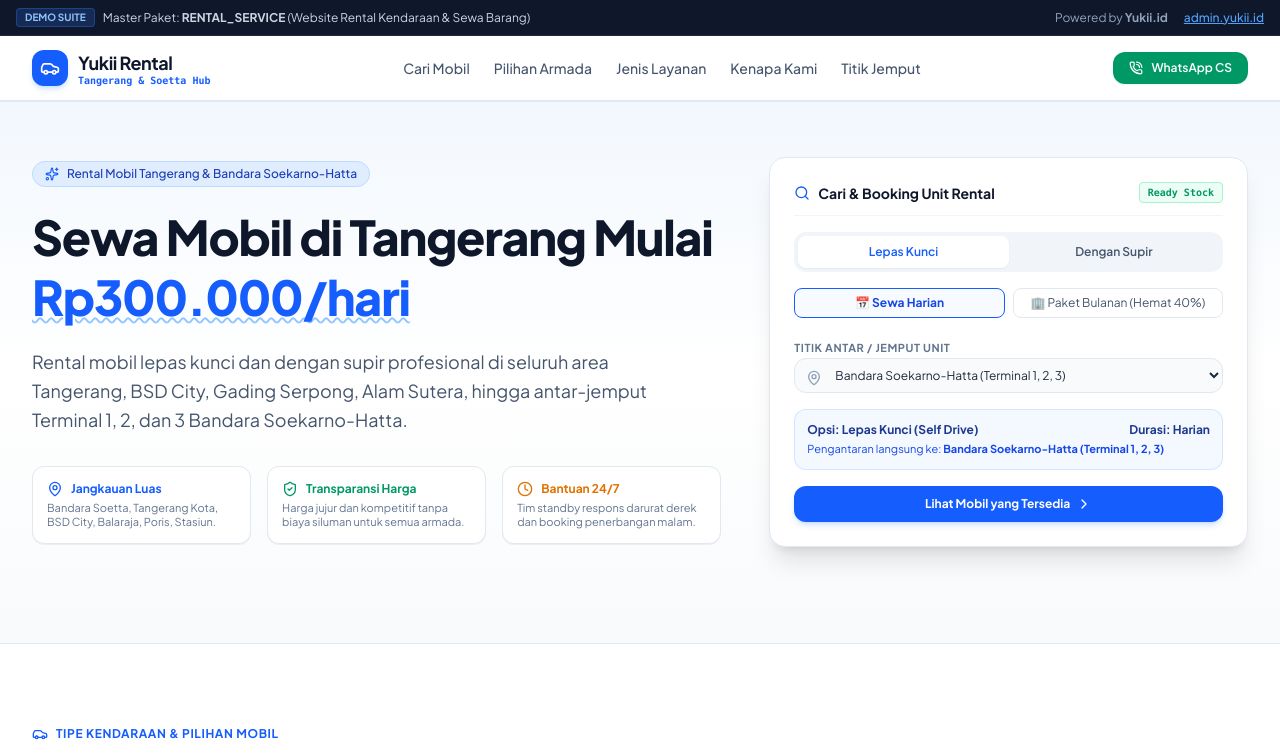
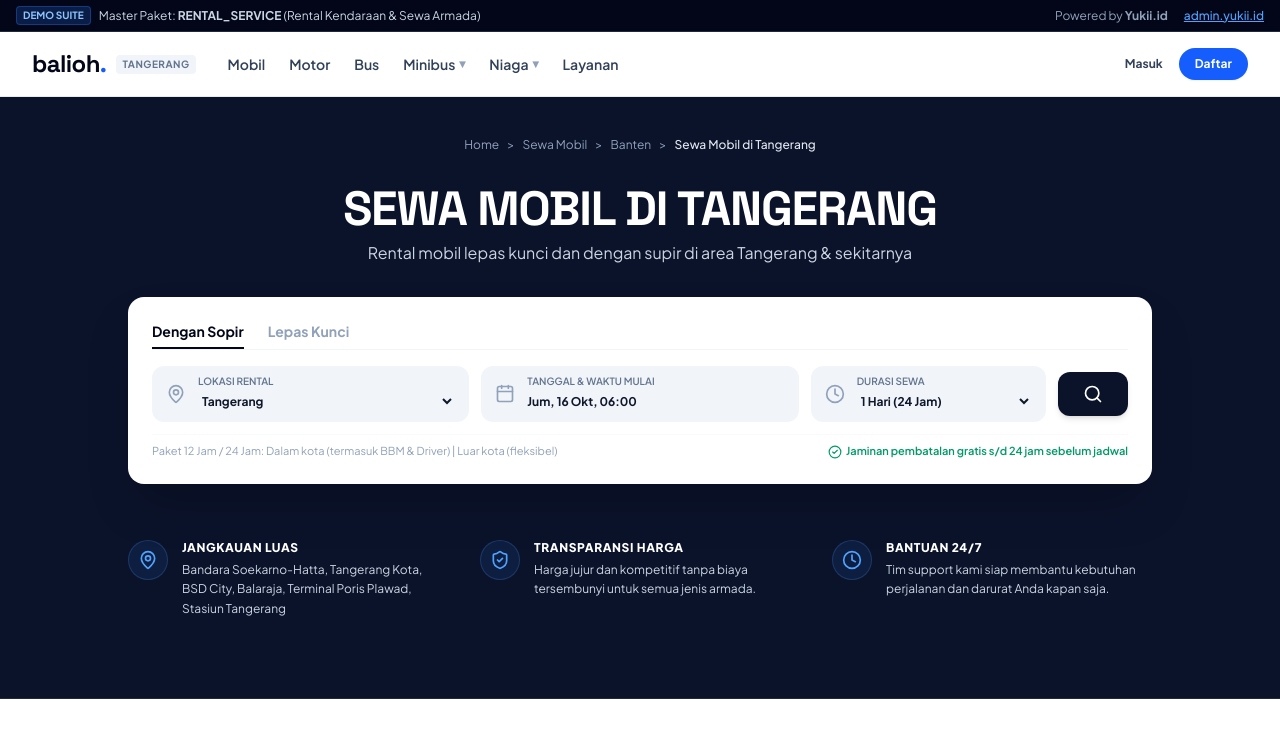
Before and after one commit to Yukii-id/rental-demo, a Next.js app: page / in a window 1280 px wide. Shown: the top 753 px of the page. Built offline with nearby package versions, Linux system fonts and the light colour scheme.

Commit message:
feat: redesign hero section to match balioh dark navy and horizontal search bar

```diff
--- a/app/page.tsx
+++ b/app/page.tsx
@@ -34,10 +34,11 @@
 import { formatRupiah } from '@/lib/utils';
 
 export default function RentalLandingPage() {
-  // Filter state untuk Pencarian Mobil (inspirasi Balioh)
-  const [rentType, setRentType] = useState<'lepas_kunci' | 'dengan_sopir'>('lepas_kunci');
-  const [durationCycle, setDurationCycle] = useState<'harian' | 'bulanan'>('harian');
-  const [selectedLocation, setSelectedLocation] = useState(TANGERANG_LOCATIONS[0]);
+  // Filter state untuk Pencarian Mobil (persis Balioh)
+  const [rentType, setRentType] = useState<'dengan_sopir' | 'lepas_kunci'>('dengan_sopir');
+  const [selectedLocation, setSelectedLocation] = useState('Tangerang');
+  const [startDate, setStartDate] = useState('Jum, 16 Okt, 06:00');
+  const [duration, setDuration] = useState('1 Hari');
   const [categoryFilter, setCategoryFilter] = useState<string>('Semua');
 
   // Booking drawer / modal state (1-2 input pendek)
@@ -73,14 +74,14 @@
   return (
     <div className="min-h-screen flex flex-col bg-slate-50 text-slate-900 selection:bg-blue-600 selection:text-white">
       {/* ── TOP BANNER DEMO SUITE ── */}
-      <div className="bg-slate-900 text-white text-xs py-2 px-4 border-b border-slate-800">
+      <div className="bg-slate-950 text-white text-xs py-1.5 px-4 border-b border-slate-800">
         <div className="max-w-7xl mx-auto flex flex-wrap items-center justify-between gap-2">
           <div className="flex items-center gap-2">
-            <span className="inline-flex items-center px-2 py-0.5 rounded text-[10px] font-bold bg-blue-500/20 text-blue-300 border border-blue-500/30">
+            <span className="inline-flex items-center px-1.5 py-0.5 rounded text-[10px] font-bold bg-blue-500/20 text-blue-300 border border-blue-500/30">
               DEMO SUITE
             </span>
             <span className="text-slate-300">
-              Master Paket: <strong>RENTAL_SERVICE</strong> (Website Rental Kendaraan & Sewa Barang)
+              Master Paket: <strong>RENTAL_SERVICE</strong> (Rental Kendaraan & Sewa Armada)
             </span>
           </div>
           <div className="flex items-center gap-4 text-slate-400">
@@ -97,203 +98,237 @@
         </div>
       </div>
 
-      {/* ── NAVBAR ── */}
-      <header className="sticky top-0 z-40 bg-white/95 backdrop-blur-md border-b border-slate-200 shadow-2xs">
+      {/* ── NAVBAR (Gaya Balioh Clean) ── */}
+      <header className="sticky top-0 z-40 bg-white border-b border-slate-200/80 shadow-2xs">
         <div className="max-w-7xl mx-auto px-4 sm:px-6 lg:px-8 h-16 flex items-center justify-between">
-          <Link href="/" className="flex items-center gap-2.5">
-            <div className="w-9 h-9 rounded-xl bg-blue-600 text-white flex items-center justify-center font-bold shadow-md shadow-blue-500/20">
-              <Car className="w-5 h-5" />
-            </div>
-            <div>
-              <span className="text-lg font-bold tracking-tight text-slate-900">Yukii Rental</span>
-              <span className="text-[10px] block font-mono text-blue-600 -mt-1 font-semibold">
-                Tangerang & Soetta Hub
+          <div className="flex items-center gap-8">
+            <Link href="/" className="flex items-center gap-1.5">
+              <span className="text-2xl font-black tracking-tight text-slate-950 font-['Space_Grotesk']">
+                balioh<span className="text-blue-600">.</span>
               </span>
-            </div>
+              <span className="text-[10px] uppercase font-bold text-slate-500 tracking-wider ml-1 bg-slate-100 px-1.5 py-0.5 rounded">
+                Tangerang
+              </span>
             </Link>
 
-          <nav className="hidden md:flex items-center gap-6 text-sm font-medium text-slate-600">
-            <a href="#pencarian" className="hover:text-blue-600 transition-colors">Cari Mobil</a>
-            <a href="#armada" className="hover:text-blue-600 transition-colors">Pilihan Armada</a>
-            <a href="#layanan" className="hover:text-blue-600 transition-colors">Jenis Layanan</a>
-            <a href="#keunggulan" className="hover:text-blue-600 transition-colors">Kenapa Kami</a>
-            <a href="#lokasi" className="hover:text-blue-600 transition-colors">Titik Jemput</a>
+            <nav className="hidden md:flex items-center gap-6 text-sm font-semibold text-slate-700">
+              <a href="#armada" className="hover:text-blue-600 transition-colors">Mobil</a>
+              <a href="#armada" className="hover:text-blue-600 transition-colors">Motor</a>
+              <a href="#armada" className="hover:text-blue-600 transition-colors">Bus</a>
+              <a href="#armada" className="hover:text-blue-600 transition-colors flex items-center gap-1">
+                <span>Minibus</span>
+                <span className="text-xs text-slate-400">▾</span>
+              </a>
+              <a href="#armada" className="hover:text-blue-600 transition-colors flex items-center gap-1">
+                <span>Niaga</span>
+                <span className="text-xs text-slate-400">▾</span>
+              </a>
+              <a href="#layanan" className="hover:text-blue-600 transition-colors">Layanan</a>
             </nav>
+          </div>
 
-          <div className="flex items-center gap-3">
+          <div className="flex items-center gap-4">
             <a
-              href="https://wa.me/628111500099?text=Halo%20Yukii%20Rental,%20saya%20ingin%20tanya%20sewa%20mobil%20di%20Tangerang"
+              href="https://wa.me/628111500099?text=Halo%20Balioh%20Rental%20Tangerang,%20saya%20ingin%20tanya%20sewa%20mobil"
               target="_blank"
               rel="noreferrer"
-              className="inline-flex items-center gap-2 px-4 py-2 rounded-xl bg-emerald-600 hover:bg-emerald-700 text-white text-xs font-semibold shadow-xs transition-all"
+              className="text-xs font-bold text-slate-700 hover:text-blue-600 transition-colors hidden sm:block"
             >
-              <PhoneCall className="w-3.5 h-3.5" />
-              <span>WhatsApp CS</span>
+              Masuk
+            </a>
+            <a
+              href="https://wa.me/628111500099?text=Halo%20Balioh%20Rental%20Tangerang,%20saya%20ingin%20daftar%20sewa%20mobil"
+              target="_blank"
+              rel="noreferrer"
+              className="inline-flex items-center px-4 py-2 rounded-full bg-blue-600 hover:bg-blue-700 text-white text-xs font-bold shadow-xs transition-all"
+            >
+              Daftar
             </a>
           </div>
         </div>
       </header>
 
-      {/* ── HERO SECTION (Inspirasi Balioh Tangerang) ── */}
-      <section className="relative overflow-hidden pt-8 pb-16 lg:pt-14 lg:pb-24 bg-gradient-to-b from-blue-50/60 via-white to-slate-50 border-b border-slate-200">
-        <div className="max-w-7xl mx-auto px-4 sm:px-6 lg:px-8">
-          <div className="grid grid-cols-1 lg:grid-cols-12 gap-8 lg:gap-12 items-center">
-            {/* Kolom Kiri: Copywriting & USP */}
-            <div className="lg:col-span-7 space-y-5">
-              <div className="inline-flex items-center gap-2 px-3 py-1 rounded-full bg-blue-100/80 border border-blue-200 text-blue-800 text-xs font-medium">
-                <Sparkles className="w-3.5 h-3.5 text-blue-600" />
-                <span>Rental Mobil Tangerang & Bandara Soekarno-Hatta</span>
+      {/* ── HERO SECTION (Identik Balioh: Navy Background + Center Title + Search Box + 3 Pillars) ── */}
+      <section className="relative bg-[#0b132b] text-white pt-8 pb-16 lg:pt-10 lg:pb-20 border-b border-slate-800">
+        <div className="max-w-6xl mx-auto px-4 sm:px-6 lg:px-8 space-y-8">
+          {/* Breadcrumb */}
+          <div className="flex items-center justify-center gap-2 text-xs text-slate-400">
+            <Link href="/" className="hover:text-slate-200 transition-colors">Home</Link>
+            <span>&gt;</span>
+            <a href="#armada" className="hover:text-slate-200 transition-colors">Sewa Mobil</a>
+            <span>&gt;</span>
+            <span className="text-slate-400">Banten</span>
+            <span>&gt;</span>
+            <span className="text-slate-200 font-medium">Sewa Mobil di Tangerang</span>
           </div>
 
-              <h1 className="text-3xl sm:text-4xl lg:text-5xl font-extrabold text-slate-900 tracking-tight leading-tight">
-                Sewa Mobil di Tangerang Mulai{' '}
-                <span className="text-blue-600 underline decoration-blue-300 decoration-wavy decoration-2">
-                  Rp300.000/hari
-                </span>
+          {/* Heading & Subtitle Center */}
+          <div className="text-center space-y-2 max-w-3xl mx-auto">
+            <h1 className="text-3xl sm:text-4xl lg:text-5xl font-extrabold tracking-tight text-white uppercase font-['Space_Grotesk']">
+              SEWA MOBIL DI TANGERANG
             </h1>
-
-              <p className="text-base sm:text-lg text-slate-600 leading-relaxed max-w-2xl">
-                Rental mobil lepas kunci dan dengan supir profesional di seluruh area Tangerang, BSD City, Gading Serpong, Alam Sutera, hingga antar-jemput Terminal 1, 2, dan 3 Bandara Soekarno-Hatta.
-              </p>
-
-              {/* 3 Value Pillars (Balioh Tangerang) */}
-              <div className="grid grid-cols-1 sm:grid-cols-3 gap-4 pt-3">
-                <div className="p-3.5 rounded-xl bg-white border border-slate-200 shadow-2xs">
-                  <div className="flex items-center gap-2 text-blue-600 font-bold text-xs mb-1">
-                    <MapPin className="w-4 h-4" />
-                    <span>Jangkauan Luas</span>
-                  </div>
-                  <p className="text-[11px] text-slate-500 leading-tight">
-                    Bandara Soetta, Tangerang Kota, BSD City, Balaraja, Poris, Stasiun.
+            <p className="text-sm sm:text-base text-slate-300 font-normal">
+              Rental mobil lepas kunci dan dengan supir di area Tangerang &amp; sekitarnya
             </p>
           </div>
 
-                <div className="p-3.5 rounded-xl bg-white border border-slate-200 shadow-2xs">
-                  <div className="flex items-center gap-2 text-emerald-600 font-bold text-xs mb-1">
-                    <ShieldCheck className="w-4 h-4" />
-                    <span>Transparansi Harga</span>
-                  </div>
-                  <p className="text-[11px] text-slate-500 leading-tight">
-                    Harga jujur dan kompetitif tanpa biaya siluman untuk semua armada.
-                  </p>
-                </div>
-
-                <div className="p-3.5 rounded-xl bg-white border border-slate-200 shadow-2xs">
-                  <div className="flex items-center gap-2 text-amber-600 font-bold text-xs mb-1">
-                    <Clock className="w-4 h-4" />
-                    <span>Bantuan 24/7</span>
-                  </div>
-                  <p className="text-[11px] text-slate-500 leading-tight">
-                    Tim standby respons darurat derek dan booking penerbangan malam.
-                  </p>
-                </div>
-              </div>
-            </div>
-
-            {/* Kolom Kanan: Card Panel Cari Mobil (Balioh Interactive Filter) */}
-            <div id="pencarian" className="lg:col-span-5">
-              <div className="bg-white rounded-2xl border border-slate-200 shadow-xl p-5 sm:p-6 space-y-4">
-                <div className="border-b border-slate-100 pb-3 flex items-center justify-between">
-                  <h3 className="font-bold text-slate-900 text-sm flex items-center gap-2">
-                    <Search className="w-4 h-4 text-blue-600" />
-                    Cari & Booking Unit Rental
-                  </h3>
-                  <span className="text-[10px] font-mono text-emerald-600 bg-emerald-50 px-2 py-0.5 rounded font-semibold border border-emerald-200">
-                    Ready Stock
-                  </span>
-                </div>
-
-                {/* Switch Mode: Dengan Sopir vs Lepas Kunci */}
-                <div className="grid grid-cols-2 p-1 bg-slate-100 rounded-xl text-xs font-semibold">
+          {/* Horizontal Search Widget (Kartu Putih di Tengah) */}
+          <div className="bg-white rounded-2xl shadow-2xl p-5 sm:p-6 text-slate-900 max-w-5xl mx-auto">
+            {/* Tabs: Dengan Sopir vs Lepas Kunci */}
+            <div className="flex items-center gap-6 border-b border-slate-100 pb-3 mb-4">
+              <button
+                type="button"
+                onClick={() => setRentType('dengan_sopir')}
+                className={`text-sm font-bold pb-2 -mb-3 transition-colors relative ${
+                  rentType === 'dengan_sopir'
+                    ? 'text-slate-950 after:absolute after:bottom-0 after:left-0 after:right-0 after:h-0.5 after:bg-slate-950'
+                    : 'text-slate-400 hover:text-slate-600'
+                }`}
+              >
+                Dengan Sopir
+              </button>
               <button
                 type="button"
                 onClick={() => setRentType('lepas_kunci')}
-                    className={`py-2 rounded-lg transition-all ${
+                className={`text-sm font-bold pb-2 -mb-3 transition-colors relative ${
                   rentType === 'lepas_kunci'
-                        ? 'bg-white text-blue-600 shadow-xs'
-                        : 'text-slate-600 hover:text-slate-900'
+                    ? 'text-slate-950 after:absolute after:bottom-0 after:left-0 after:right-0 after:h-0.5 after:bg-slate-950'
+                    : 'text-slate-400 hover:text-slate-600'
                 }`}
               >
                 Lepas Kunci
               </button>
-                  <button
-                    type="button"
-                    onClick={() => setRentType('dengan_sopir')}
-                    className={`py-2 rounded-lg transition-all ${
-                      rentType === 'dengan_sopir'
-                        ? 'bg-white text-blue-600 shadow-xs'
-                        : 'text-slate-600 hover:text-slate-900'
-                    }`}
-                  >
-                    Dengan Supir
-                  </button>
             </div>
 
-                {/* Siklus Waktu: Harian vs Bulanan */}
-                <div className="grid grid-cols-2 gap-2 text-xs">
-                  <button
-                    type="button"
-                    onClick={() => setDurationCycle('harian')}
-                    className={`px-3 py-1.5 rounded-lg border text-center transition-all ${
-                      durationCycle === 'harian'
-                        ? 'border-blue-600 bg-blue-50/50 text-blue-700 font-bold'
-                        : 'border-slate-200 text-slate-600 hover:border-slate-300'
-                    }`}
-                  >
-                    📅 Sewa Harian
-                  </button>
-                  <button
-                    type="button"
-                    onClick={() => setDurationCycle('bulanan')}
-                    className={`px-3 py-1.5 rounded-lg border text-center transition-all ${
-                      durationCycle === 'bulanan'
-                        ? 'border-blue-600 bg-blue-50/50 text-blue-700 font-bold'
-                        : 'border-slate-200 text-slate-600 hover:border-slate-300'
-                    }`}
-                  >
-                    🏢 Paket Bulanan (Hemat 40%)
-                  </button>
-                </div>
-
-                {/* Pilih Lokasi Pengantaran / Penjemputan */}
-                <div className="space-y-1">
-                  <label className="text-[11px] font-bold text-slate-500 uppercase tracking-wider">
-                    Titik Antar / Jemput Unit
-                  </label>
-                  <div className="relative">
-                    <MapPin className="w-4 h-4 text-slate-400 absolute left-3 top-3" />
+            {/* Form Fields Horizontal */}
+            <div className="grid grid-cols-1 md:grid-cols-12 gap-3 items-center">
+              {/* Field 1: Lokasi */}
+              <div className="md:col-span-4 bg-slate-100 hover:bg-slate-200/70 transition-colors rounded-xl px-3.5 py-2.5 flex items-center gap-3">
+                <MapPin className="w-5 h-5 text-slate-400 shrink-0" />
+                <div className="flex-1 min-w-0">
+                  <span className="text-[10px] text-slate-500 block font-semibold uppercase leading-none mb-0.5">
+                    Lokasi Rental
+                  </span>
                   <select
                     value={selectedLocation}
                     onChange={(e) => setSelectedLocation(e.target.value)}
-                      className="w-full pl-9 pr-3 py-2 text-xs rounded-xl border border-slate-200 bg-slate-50 focus:bg-white focus:outline-none focus:ring-2 focus:ring-blue-500 text-slate-800"
+                    className="w-full bg-transparent text-xs font-bold text-slate-900 focus:outline-none truncate cursor-pointer"
                   >
-                      {TANGERANG_LOCATIONS.map((loc) => (
-                        <option key={loc} value={loc}>
-                          {loc}
-                        </option>
-                      ))}
+                    <option value="Tangerang">Tangerang</option>
+                    <option value="Bandara Soekarno-Hatta">Bandara Soekarno-Hatta (Terminal 1, 2, 3)</option>
+                    <option value="BSD City & Serpong">BSD City &amp; Serpong</option>
+                    <option value="Gading Serpong">Gading Serpong</option>
+                    <option value="Karawaci">Karawaci &amp; Lippo Village</option>
+                    <option value="Alam Sutera">Alam Sutera &amp; Cipondoh</option>
+                    <option value="Balaraja">Balaraja &amp; Cikupa</option>
                   </select>
                 </div>
               </div>
 
-                {/* Info Ringkas Sesuai Pilihan */}
-                <div className="p-3 rounded-xl bg-blue-50/70 border border-blue-200/60 text-xs text-blue-900 space-y-1">
-                  <div className="flex justify-between font-bold">
-                    <span>Opsi: {rentType === 'lepas_kunci' ? 'Lepas Kunci (Self Drive)' : 'Dengan Supir Resmi'}</span>
-                    <span>Durasi: {durationCycle === 'harian' ? 'Harian' : 'Bulanan'}</span>
+              {/* Field 2: Tanggal & Waktu Mulai */}
+              <div className="md:col-span-4 bg-slate-100 hover:bg-slate-200/70 transition-colors rounded-xl px-3.5 py-2.5 flex items-center gap-3">
+                <Calendar className="w-5 h-5 text-slate-400 shrink-0" />
+                <div className="flex-1 min-w-0">
+                  <span className="text-[10px] text-slate-500 block font-semibold uppercase leading-none mb-0.5">
+                    Tanggal &amp; Waktu Mulai
+                  </span>
+                  <input
+                    type="text"
+                    value={startDate}
+                    onChange={(e) => setStartDate(e.target.value)}
+                    className="w-full bg-transparent text-xs font-bold text-slate-900 focus:outline-none"
+                  />
                 </div>
-                  <p className="text-[11px] text-blue-700">
-                    Pengantaran langsung ke: <strong>{selectedLocation}</strong>
+              </div>
+
+              {/* Field 3: Durasi Sewa */}
+              <div className="md:col-span-3 bg-slate-100 hover:bg-slate-200/70 transition-colors rounded-xl px-3.5 py-2.5 flex items-center gap-3">
+                <Clock className="w-5 h-5 text-slate-400 shrink-0" />
+                <div className="flex-1 min-w-0">
+                  <span className="text-[10px] text-slate-500 block font-semibold uppercase leading-none mb-0.5">
+                    Durasi Sewa
+                  </span>
+                  <select
+                    value={duration}
+                    onChange={(e) => setDuration(e.target.value)}
+                    className="w-full bg-transparent text-xs font-bold text-slate-900 focus:outline-none cursor-pointer"
+                  >
+                    <option value="1 Hari">1 Hari (24 Jam)</option>
+                    <option value="2 Hari">2 Hari</option>
+                    <option value="3 Hari">3 Hari</option>
+                    <option value="7 Hari">7 Hari (Mingguan)</option>
+                    <option value="30 Hari">30 Hari (Bulanan)</option>
+                  </select>
+                </div>
+              </div>
+
+              {/* Tombol Search (Navy Button with Magnifying Glass) */}
+              <div className="md:col-span-1">
+                <a
+                  href="#armada"
+                  className="w-full h-11 rounded-xl bg-[#0b132b] hover:bg-blue-600 text-white flex items-center justify-center transition-colors shadow-md"
+                  title="Cari Mobil"
+                >
+                  <Search className="w-5 h-5" />
+                </a>
+              </div>
+            </div>
+
+            {/* Info kecil di bawah input */}
+            <div className="mt-3 pt-2 text-[11px] text-slate-400 flex flex-wrap items-center justify-between gap-2 border-t border-slate-50">
+              <span>
+                Paket 12 Jam / 24 Jam: Dalam kota (termasuk BBM &amp; Driver) | Luar kota (fleksibel)
+              </span>
+              <span className="text-emerald-600 font-semibold flex items-center gap-1">
+                <CheckCircle2 className="w-3.5 h-3.5" /> Jaminan pembatalan gratis s/d 24 jam sebelum jadwal
+              </span>
+            </div>
+          </div>
+
+          {/* 3 Value Pillars di Bawah Search Widget */}
+          <div className="grid grid-cols-1 md:grid-cols-3 gap-8 pt-6 max-w-5xl mx-auto">
+            {/* Pillar 1 */}
+            <div className="flex items-start gap-3.5">
+              <div className="w-10 h-10 rounded-full bg-blue-500/10 border border-blue-400/20 flex items-center justify-center text-blue-400 shrink-0">
+                <MapPin className="w-5 h-5" />
+              </div>
+              <div className="space-y-1">
+                <h3 className="font-extrabold text-white text-xs uppercase tracking-wider">
+                  JANGKAUAN LUAS
+                </h3>
+                <p className="text-xs text-slate-300 leading-relaxed">
+                  Bandara Soekarno-Hatta, Tangerang Kota, BSD City, Balaraja, Terminal Poris Plawad, Stasiun Tangerang
                 </p>
               </div>
+            </div>
 
-                <a
-                  href="#armada"
-                  className="w-full py-2.5 rounded-xl bg-blue-600 hover:bg-blue-700 text-white text-xs font-bold shadow-md shadow-blue-500/20 transition-all flex items-center justify-center gap-1.5"
-                >
-                  <span>Lihat Mobil yang Tersedia</span>
-                  <ChevronRight className="w-4 h-4" />
-                </a>
+            {/* Pillar 2 */}
+            <div className="flex items-start gap-3.5">
+              <div className="w-10 h-10 rounded-full bg-blue-500/10 border border-blue-400/20 flex items-center justify-center text-blue-400 shrink-0">
+                <ShieldCheck className="w-5 h-5" />
+              </div>
+              <div className="space-y-1">
+                <h3 className="font-extrabold text-white text-xs uppercase tracking-wider">
+                  TRANSPARANSI HARGA
+                </h3>
+                <p className="text-xs text-slate-300 leading-relaxed">
+                  Harga jujur dan kompetitif tanpa biaya tersembunyi untuk semua jenis armada.
+                </p>
+              </div>
+            </div>
+
+            {/* Pillar 3 */}
+            <div className="flex items-start gap-3.5">
+              <div className="w-10 h-10 rounded-full bg-blue-500/10 border border-blue-400/20 flex items-center justify-center text-blue-400 shrink-0">
+                <Clock className="w-5 h-5" />
+              </div>
+              <div className="space-y-1">
+                <h3 className="font-extrabold text-white text-xs uppercase tracking-wider">
+                  BANTUAN 24/7
+                </h3>
+                <p className="text-xs text-slate-300 leading-relaxed">
+                  Tim support kami siap membantu kebutuhan perjalanan dan darurat Anda kapan saja.
+                </p>
               </div>
             </div>
           </div>
@@ -340,7 +375,7 @@
           <div className="grid grid-cols-1 sm:grid-cols-2 lg:grid-cols-4 gap-6">
             {filteredCars.map((car) => {
               const activePrice =
-                durationCycle === 'bulanan' && car.pricePerMonth
+                duration === '30 Hari' && car.pricePerMonth
                   ? car.pricePerMonth
                   : rentType === 'dengan_sopir' && car.withDriverPrice
                   ? car.withDriverPrice
@@ -411,7 +446,7 @@
                     <div className="pt-3 border-t border-slate-100 flex items-baseline justify-between mb-3">
                       <div>
                         <span className="text-[10px] text-slate-400 block font-medium">
-                          {durationCycle === 'bulanan'
+                          {duration === '30 Hari'
                             ? 'Tarif Bulanan'
                             : rentType === 'dengan_sopir'
                             ? 'Dengan Supir / 24 Jam'
@@ -422,7 +457,7 @@
                         </span>
                       </div>
                       <span className="text-[10px] text-slate-400">
-                        {durationCycle === 'bulanan' ? '/bln' : '/hari'}
+                        {duration === '30 Hari' ? '/bln' : '/hari'}
                       </span>
                     </div>
 
```
Lines whose indentation alone changed are shown as unchanged.
